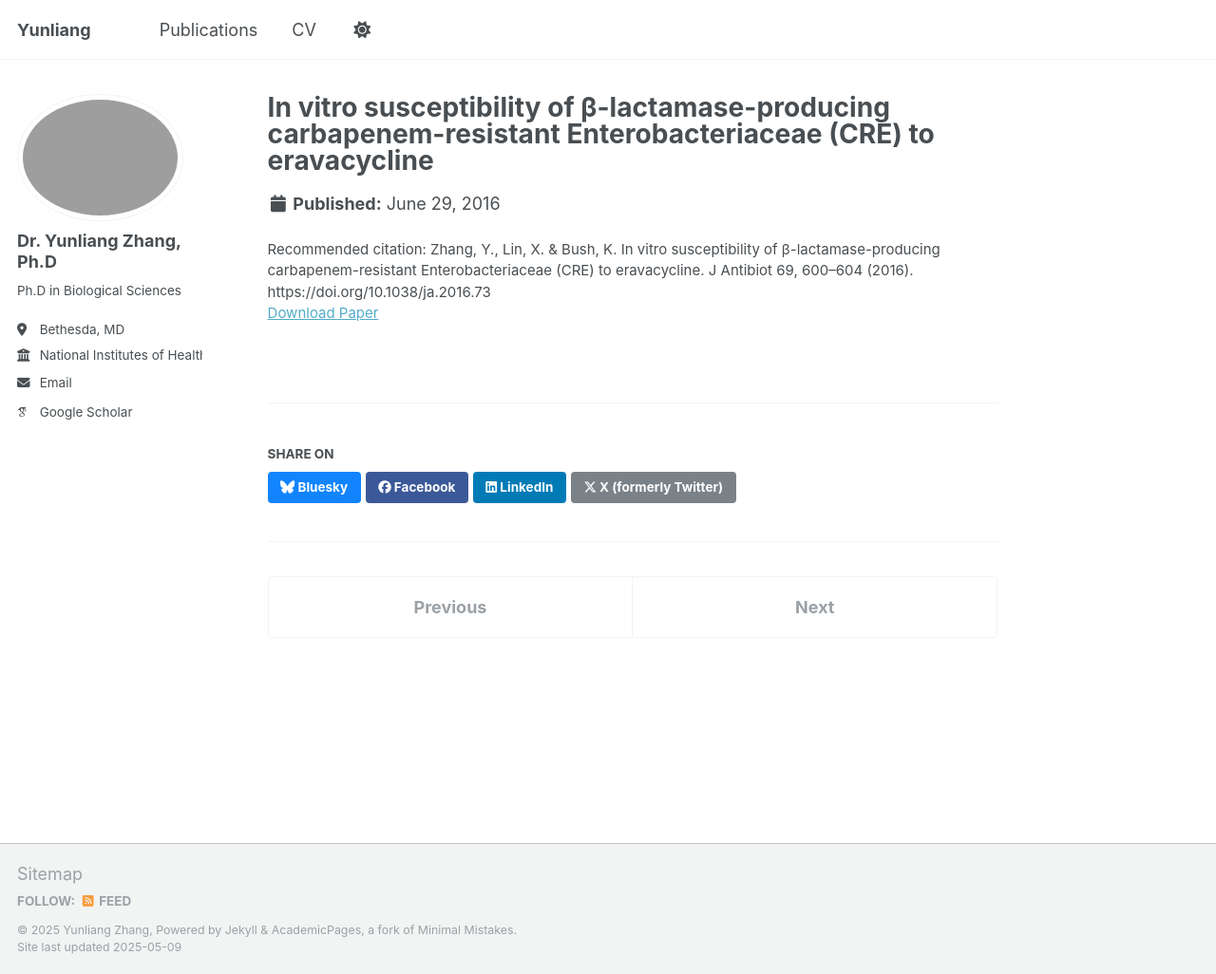
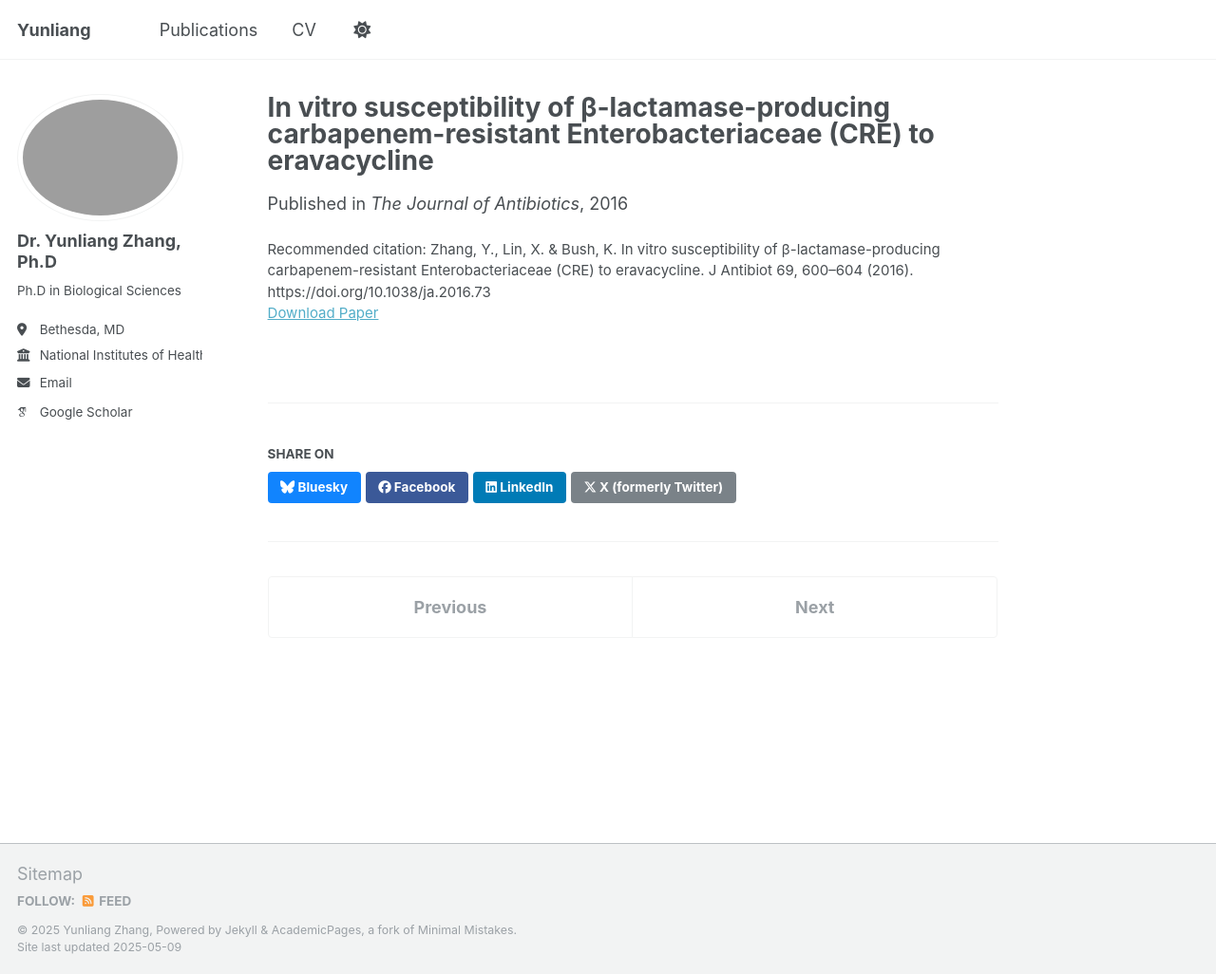
Before and after one commit to zhang-virpath/zhang-virpath.github.io, a Jekyll site: the page built from _publications/2016-06-29-paper-title-number-1.md, in a window 1280 px wide and 1026 px high. Shown: the whole window at 95% size. Built offline with Jekyll 4.4.1, drawn with Linux system fonts in a browser that asks for light colours; some web fonts are replaced.

Commit message:
Update 2016-06-29-paper-title-number-1.md

```diff
--- a/_publications/2016-06-29-paper-title-number-1.md
+++ b/_publications/2016-06-29-paper-title-number-1.md
@@ -4,6 +4,7 @@ collection: publications
 category: manuscripts
 permalink: /publication/2016-06-29-paper-title-number-1
 date: 2016-06-29
+venue: 'The Journal of Antibiotics'
 paperurl: 'https://www.nature.com/articles/ja201673'
 citation: 'Zhang, Y., Lin, X. & Bush, K. In vitro susceptibility of β-lactamase-producing carbapenem-resistant Enterobacteriaceae (CRE) to eravacycline. J Antibiot 69, 600–604 (2016). https://doi.org/10.1038/ja.2016.73'
 ---
```
